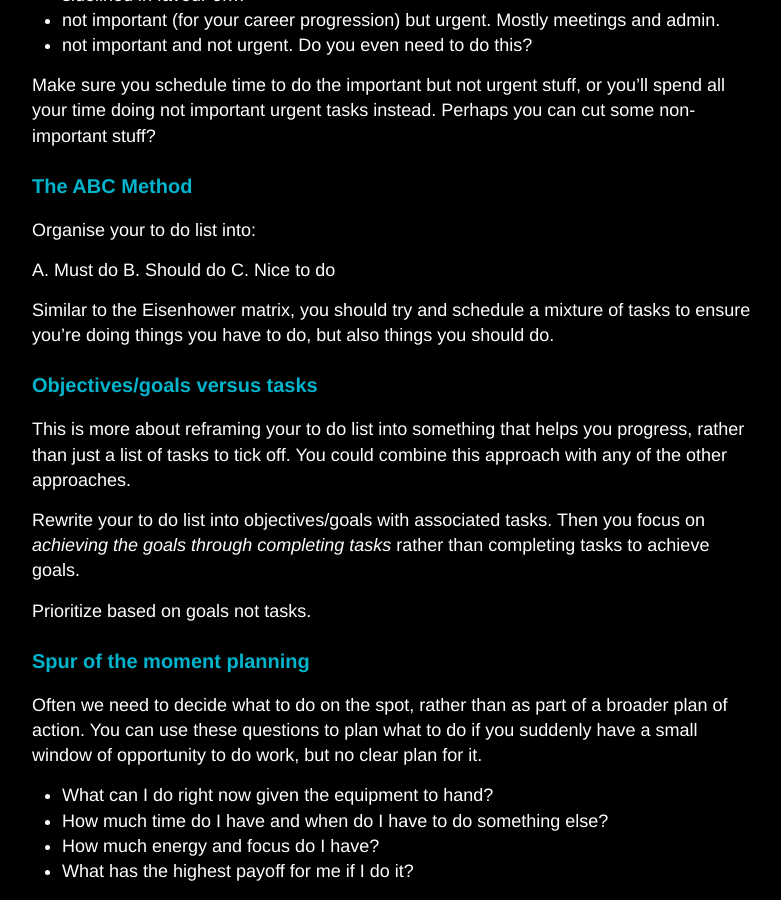
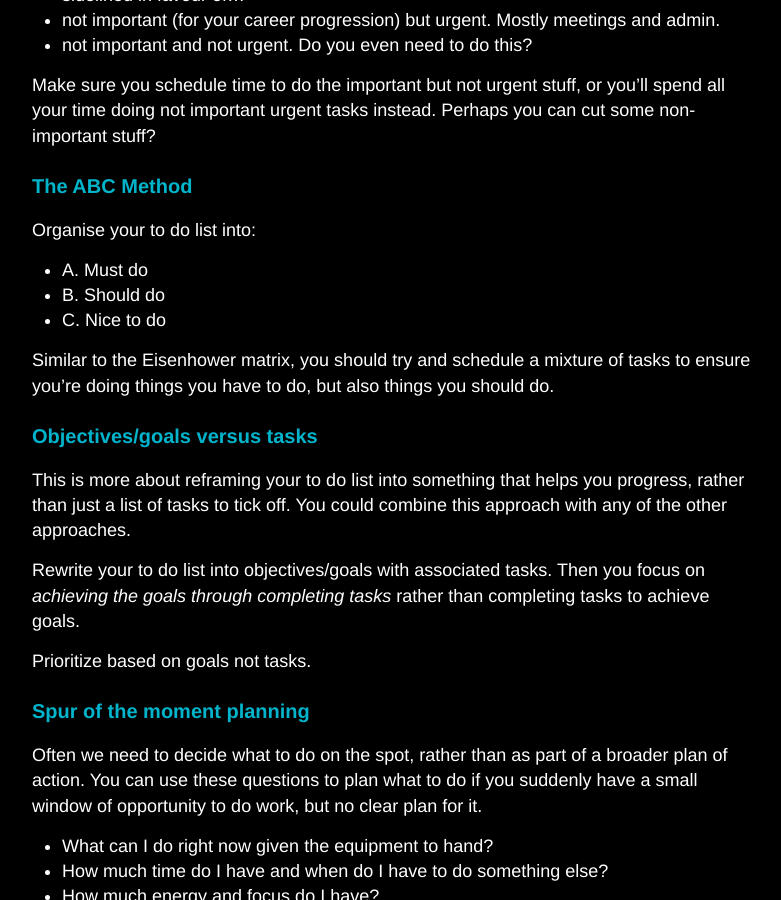
Before and after one commit to macromuseum/macromuseum.github.io, a Jekyll site: the page built from _posts/2021-11-23-Priorities.md, in a window 1280 px wide and 900 px high, scrolled down 2590 px. Shown: the whole window, without its empty margins (248-1029 px from the left). Built offline with Jekyll 4.4.1, drawn with Linux system fonts in a browser that asks for light colours.

Commit message:
Fix bullets

```diff
--- a/_posts/2021-11-23-Priorities.md
+++ b/_posts/2021-11-23-Priorities.md
@@ -57,9 +57,9 @@ Make sure you schedule time to do the important but not urgent stuff, or you'll
 ### The ABC Method
 Organise your to do list into:
 
-A. Must do
-B. Should do
-C. Nice to do
+- A. Must do
+- B. Should do
+- C. Nice to do
 
 Similar to the Eisenhower matrix, you should try and schedule a mixture of tasks to ensure you're doing things you have to do, but also things you should do.
 
```
